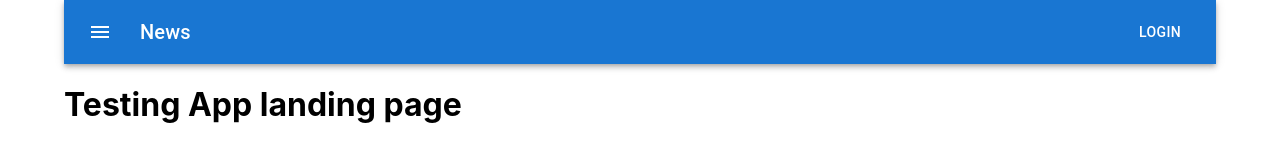
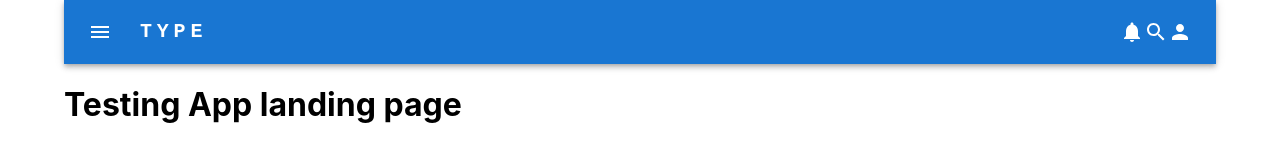
Before and after one commit to Type-MY/type-platform, a React (Create React App) app: page / in a window 1280 px wide. Shown: the top 160 px of the page. Built offline with nearby package versions, Linux system fonts and the light colour scheme.

Commit message:
Header bar updated Brand and icons

```diff
--- a/src/components/HeaderBar.jsx
+++ b/src/components/HeaderBar.jsx
@@ -8,6 +8,9 @@ import Typography from '@mui/material/Typography';
 import Button from '@mui/material/Button';
 import IconButton from '@mui/material/IconButton';
 import MenuIcon from '@mui/icons-material/Menu';
+import PersonIcon from '@mui/icons-material/Person';
+import SearchIcon from '@mui/icons-material/Search';
+import NotificationsIcon from '@mui/icons-material/Notifications';
 
 export default function ButtonAppBar() {
   return (
@@ -23,10 +26,27 @@ export default function ButtonAppBar() {
           >
             <MenuIcon />
           </IconButton>
-          <Typography variant="h6" component="div" sx={{ flexGrow: 1 }}>
-            News
+          <Typography
+            variant="h6"
+            noWrap
+            component="a"
+            href="/"
+            sx={{
+              mr: 2,
+              display: { xs: 'none', md: 'flex' },
+              fontFamily: 'monospace',
+              fontWeight: 700,
+              letterSpacing: '.3rem',
+              color: 'inherit',
+              textDecoration: 'none',
+              flexGrow: 1,
+            }}
+          >
+            TYPE
           </Typography>
-          <Button color="inherit">Login</Button>
+          <NotificationsIcon />
+          <SearchIcon />
+          <PersonIcon />
         </Toolbar>
       </AppBar>
     </Box>
```
